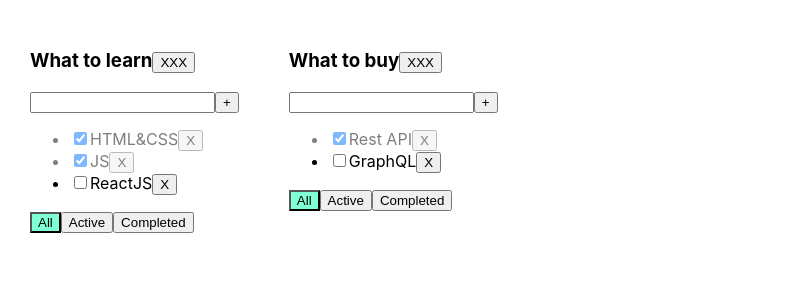
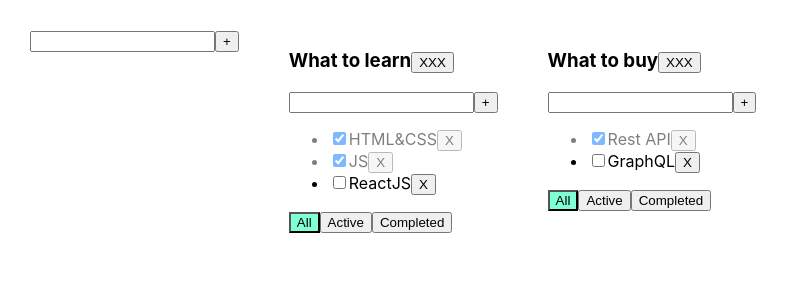
Before and after one commit to svetik-kov/trenirovka_todolist, a React (Create React App) app: page / in a window 1280 px wide. Shown: the top 300 px of the page, without its empty margins (0-789 px from the left). Built offline with nearby package versions, Linux system fonts and the light colour scheme.

Commit message:
Компонента AddItemForm + создание addTodolist

```diff
--- /dev/null
+++ b/src/AddItemForm.tsx
@@ -0,0 +1,38 @@
+import React, {ChangeEvent, KeyboardEvent, useState} from 'react';
+import {Button} from "./components/Button";
+
+type AddItemFormType={
+    callBack:(title:string)=>void
+}
+export const AddItemForm = (props:AddItemFormType) => {
+    const [title, setTitle] = useState<string>('')
+    const [error, setError] = useState<string | null>(null)
+    const onChangeHandler = (e: ChangeEvent<HTMLInputElement>) => {
+        setTitle(e.currentTarget.value)
+        setError(null)
+    }
+    const addTaskHandler = () => {
+        if (title.trim()) {
+            props.callBack(title.trim())
+            setTitle('')
+        } else {
+            setError("Title is required")
+        }
+    }
+    const onKeyDownHandler = (e: KeyboardEvent<HTMLInputElement>) => {
+        if (e.key === 'Enter') {
+            addTaskHandler()
+
+        }
+    }
+
+    return (
+        <div>
+            <input className={error ? 'error' : ''}
+                   value={title} onChange={onChangeHandler}
+                   onKeyDown={onKeyDownHandler}/>
+            <Button name={'+'} callBack={addTaskHandler}/>
+            {error && <div className={'error-message'}> {error}</div>}
+        </div>
+    );
+};
--- a/src/App.tsx
+++ b/src/App.tsx
@@ -2,6 +2,7 @@ import React, {useState} from 'react';
 import './App.css';
 import {TasksType, Todolist} from "./Todolist";
 import {v1} from "uuid";
+import {AddItemForm} from "./AddItemForm";
 
 export type TodolistsType = {
     id: string
@@ -10,8 +11,8 @@ export type TodolistsType = {
 }
 
 export type FilterValueType = 'all' | 'active' | 'completed'
-type TasksStateType={
-    [key:string]:TasksType[]
+type TasksStateType = {
+    [key: string]: TasksType[]
 }
 
 function App() {
@@ -35,27 +36,38 @@ function App() {
             {id: v1(), title: 'GraphQL', isDone: false},
         ]
     })
-    const removeTodolist=(todolistId:string)=>{
-        setTodolists(todolists.filter(el=>el.id!==todolistId))
+
+    const addTodolist = ( newTitle: string) => {
+        const newTodo = v1()
+        const newTodolist: TodolistsType = {id: newTodo, title: newTitle, filter: 'all'}
+        setTodolists([newTodolist, ...todolists])
+        setTasks({...tasks, [newTodo]: []})
+    }
+    const removeTodolist = (todolistId: string) => {
+        setTodolists(todolists.filter(el => el.id !== todolistId))
         delete tasks[todolistId]
     }
-    const changeCheckbox = (todolistId:string,taskId: string, checkedValue: boolean) => {
-        setTasks({...tasks,[todolistId]:tasks[todolistId].map(el=>el.id===taskId?{...el,isDone:checkedValue}:el)})
+    const changeCheckbox = (todolistId: string, taskId: string, checkedValue: boolean) => {
+        setTasks({
+            ...tasks,
+            [todolistId]: tasks[todolistId].map(el => el.id === taskId ? {...el, isDone: checkedValue} : el)
+        })
     }
-    const addTask= (todolistId:string,title: string) => {
-        const newTask:TasksType  = {id: v1(), title, isDone: false}
-        setTasks({...tasks,[todolistId]:[newTask,...tasks[todolistId]]})
+    const addTask = (todolistId: string, title: string) => {
+        const newTask: TasksType = {id: v1(), title, isDone: false}
+        setTasks({...tasks, [todolistId]: [newTask, ...tasks[todolistId]]})
 
     }
-    const removeTasks = (todolistId:string,taskId: string) => {
-        setTasks({...tasks,[todolistId]:tasks[todolistId].filter(el=>el.id!==taskId)})
+    const removeTasks = (todolistId: string, taskId: string) => {
+        setTasks({...tasks, [todolistId]: tasks[todolistId].filter(el => el.id !== taskId)})
     }
-    const changeFilter = (todolistId:string,value: FilterValueType) => {
-        setTodolists(todolists.map(el=>el.id===todolistId?{...el,filter:value}:el))
-       /* setFilter(value)*/
+    const changeFilter = (todolistId: string, value: FilterValueType) => {
+        setTodolists(todolists.map(el => el.id === todolistId ? {...el, filter: value} : el))
+        /* setFilter(value)*/
     }
     return (
         <div className="App">
+            <AddItemForm callBack={addTodolist}/>
             {todolists.map((el) => {
                 let taskForTodolist = tasks[el.id]
                 if (el.filter === 'active') {
@@ -77,6 +89,7 @@ function App() {
                         changeCheckbox={changeCheckbox}
                         filter={el.filter}
                         removeTodolist={removeTodolist}
+                        /*   addTodolist={addTodolist}*/
                     />
                 )
             })}
--- a/src/Todolist.tsx
+++ b/src/Todolist.tsx
@@ -1,6 +1,7 @@
 import React, {ChangeEvent, useState, KeyboardEvent} from "react";
 import {FilterValueType} from "./App";
 import {Button} from "./components/Button";
+import {AddItemForm} from "./AddItemForm";
 
 export type TasksType = {
     id: string
@@ -9,28 +10,29 @@ export type TasksType = {
 }
 
 type TodolistType = {
-    todolistId:string
+    todolistId: string
     title: string
     tasks: TasksType[]
-    removeTasks: (todolistId:string,taskId: string) => void
-    changeFilter: ( todolistId:string,value: FilterValueType) => void
-    addTask: (todolistId:string,title: string) => void
-    changeCheckbox: (todolistId:string,taskId: string, checkedValue: boolean) => void
-    filter:FilterValueType
-    removeTodolist:(todolistId:string)=>void
+    removeTasks: (todolistId: string, taskId: string) => void
+    changeFilter: (todolistId: string, value: FilterValueType) => void
+    addTask: (todolistId: string, title: string) => void
+    changeCheckbox: (todolistId: string, taskId: string, checkedValue: boolean) => void
+    filter: FilterValueType
+    removeTodolist: (todolistId: string) => void
+
 }
 
 export const Todolist = (props: TodolistType) => {
-    const [title, setTitle] = useState<string>('')
-    const [error, setError] = useState<string|null>(null)
+    /* const [title, setTitle] = useState<string>('')
+     const [error, setError] = useState<string | null>(null)*/
 
-    const onChangeHandler = (e: ChangeEvent<HTMLInputElement>) => {
+    /*const onChangeHandler = (e: ChangeEvent<HTMLInputElement>) => {
         setTitle(e.currentTarget.value)
         setError(null)
     }
     const addTaskHandler = () => {
         if (title.trim()) {
-            props.addTask(props.todolistId,title.trim())
+            props.addTask(props.todolistId, title.trim())
             setTitle('')
         } else {
             setError("Title is required")
@@ -41,45 +43,48 @@ export const Todolist = (props: TodolistType) => {
             addTaskHandler()
 
         }
+    }*/
+    const addTaskHandler = (title: string) => {
+        props.addTask(props.todolistId, title)
     }
+
     const changeFilterHandler = (value: FilterValueType) => {
-        props.changeFilter(props.todolistId,value)
+        props.changeFilter(props.todolistId, value)
     }
     const onChangeCheckboxHandler = (taskId: string, checkedValue: boolean) => {
-        props.changeCheckbox(props.todolistId,taskId, checkedValue)
+        props.changeCheckbox(props.todolistId, taskId, checkedValue)
     }
-    const removeTodolistHandler=()=>{
+    const removeTodolistHandler = () => {
         props.removeTodolist(props.todolistId)
     }
     return (
         <div>
             <h3>
                 {props.title}
-            <button onClick={removeTodolistHandler}>XXX</button>
+                <button onClick={removeTodolistHandler}>XXX</button>
             </h3>
-            <div>
-                <input className={error ? 'error' : ''}
-                       value={title} onChange={onChangeHandler}
-                       onKeyDown={onKeyDownHandler}/>
-                {/*<button onClick={addTaskHandler}>+</button>*/}
-                <Button name={'+'} callBack={addTaskHandler}/>
-                {error && <div className={'error-message'}> {error}</div>}
-               {/* {
-                    error ? <div className={'error-message'}> Title is required</div> : <div></div>
-                }
-*/}
-            </div>
+            <AddItemForm callBack={addTaskHandler}/>
+            {/*            <div>*/}
+            {/*                <input className={error ? 'error' : ''}*/}
+            {/*                       value={title} onChange={onChangeHandler}*/}
+            {/*                       onKeyDown={onKeyDownHandler}/>*/}
+            {/*                <Button name={'+'} callBack={addTaskHandler}/>*/}
+            {/*                {error && <div className={'error-message'}> {error}</div>}*/}
+            {/*                /!* {*/}
+            {/*                    error ? <div className={'error-message'}> Title is required</div> : <div></div>*/}
+            {/*                }*/}
+            {/**!/*/}
+            {/*            </div>*/}
             <ul>
                 {props.tasks.map((el) => {
 
                     return (
-                        <li key={el.id} className={el.isDone?'is-done':''}>
+                        <li key={el.id} className={el.isDone ? 'is-done' : ''}>
                             <input type="checkbox"
                                    onChange={(e) => onChangeCheckboxHandler(el.id, e.currentTarget.checked)}
                                    checked={el.isDone}/>
                             <span>{el.title}</span>
-                            {/* <button onClick={()=>props.removeTasks(el.id)}>X</button>*/}
-                            <Button name={'X'} callBack={() => props.removeTasks(props.todolistId,el.id)}/>
+                            <Button name={'X'} callBack={() => props.removeTasks(props.todolistId, el.id)}/>
                         </li>
                     )
 
@@ -88,12 +93,15 @@ export const Todolist = (props: TodolistType) => {
                 }
             </ul>
             <div>
-                <button className={props.filter==='all' ? 'active-filter':''} onClick={()=>changeFilterHandler('all')}>All</button>
-                <button className={props.filter==='active'? 'active-filter':''}  onClick={()=>changeFilterHandler('active')}>Active</button>
-                <button className={props.filter==='completed'? 'active-filter':''} onClick={()=>changeFilterHandler('completed')}>Completed</button>
-                {/*<Button  name={'All'} callBack= {() => changeFilterHandler('all')}/>
-                <Button name={'Active'} callBack={() => changeFilterHandler('active')}/>
-                <Button name={'Completed'} callBack={() => changeFilterHandler('completed')}/>*/}
+                <button className={props.filter === 'all' ? 'active-filter' : ''}
+                        onClick={() => changeFilterHandler('all')}>All
+                </button>
+                <button className={props.filter === 'active' ? 'active-filter' : ''}
+                        onClick={() => changeFilterHandler('active')}>Active
+                </button>
+                <button className={props.filter === 'completed' ? 'active-filter' : ''}
+                        onClick={() => changeFilterHandler('completed')}>Completed
+                </button>
             </div>
         </div>
     )
```
